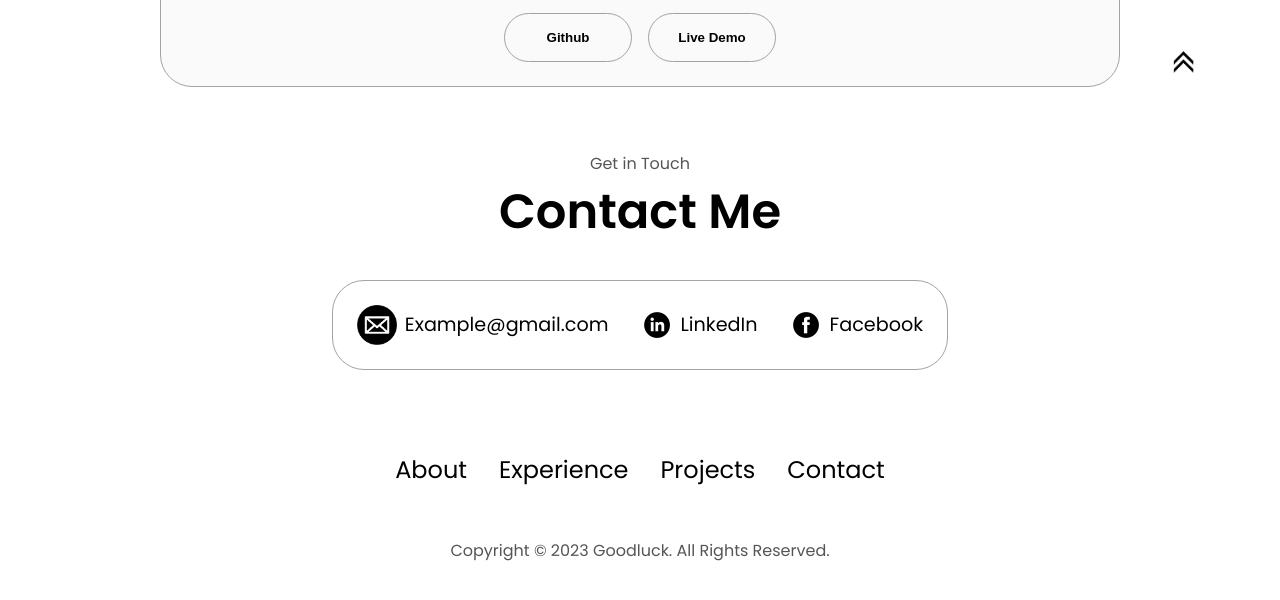
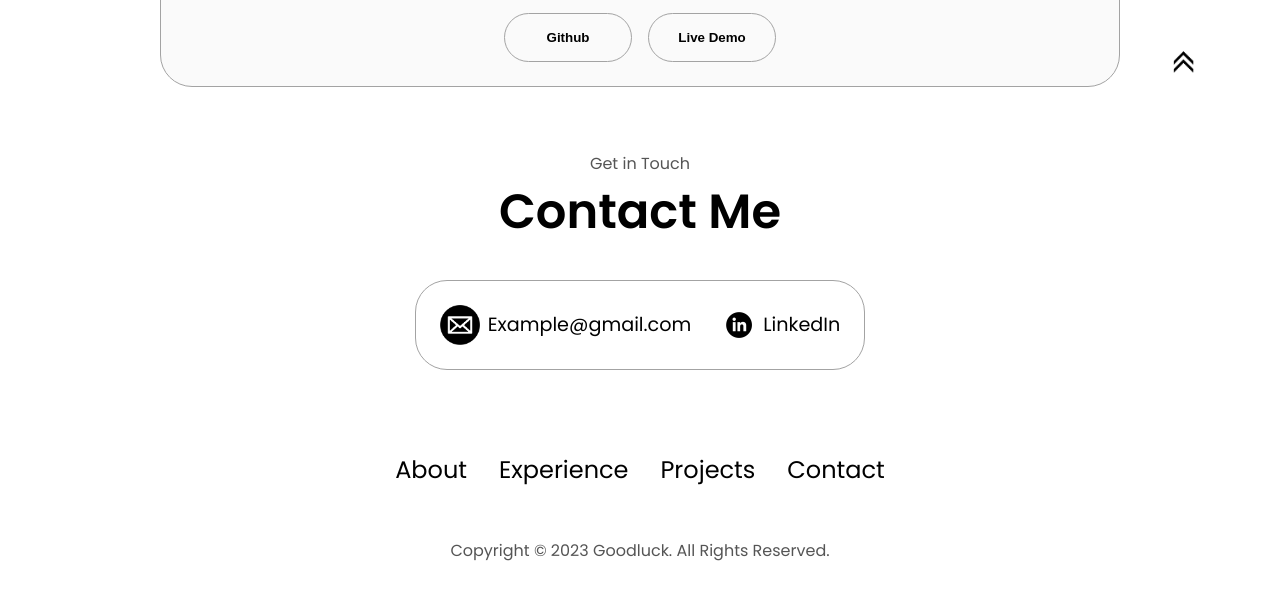
Before and after one commit to Benjamin-Goodluck/Portfolio-website, a plain HTML site: page index.html in a window 1280 px wide. Shown: the part 3282-3882 px from the top of the page. Drawn offline with Linux system fonts and the light colour scheme.

Commit message:
Update index.html
changes

```diff
--- a/index.html
+++ b/index.html
@@ -217,7 +217,7 @@
             <div class="btn-container">
               <button
                 class="btn btn-color-2 project-btn"
-                onclick="location.href='https://github.com/'"
+                onclick="location.href='https://github.com/Benjamin-Goodluck/Passenger-Counter.git'"
               >
                 Github
               </button>
@@ -241,7 +241,7 @@
             <div class="btn-container">
               <button
                 class="btn btn-color-2 project-btn"
-                onclick="location.href='https://github.com/'"
+                onclick="location.href='https://github.com/Benjamin-Goodluck/Color-Generator.git'"
               >
                 Github
               </button>
@@ -308,14 +308,8 @@
             <p><a href="https://linkedin.com/in/benjamin-goodluck-a1b273299">LinkedIn</a></p>
           </div>
 
-           <div class="contact-info-container">
-            <img
-              src="pngwing.com (4).png"
-              alt="Facebook Icon"
-              class="icon contact-icon"
-            />
-            <p><a href="https://web.facebook.com/profile.php?id=100080474723666&sk=reviews_given">Facebook</a></p>
-          </div>
+
+
         </div>
 
     </section>
```
